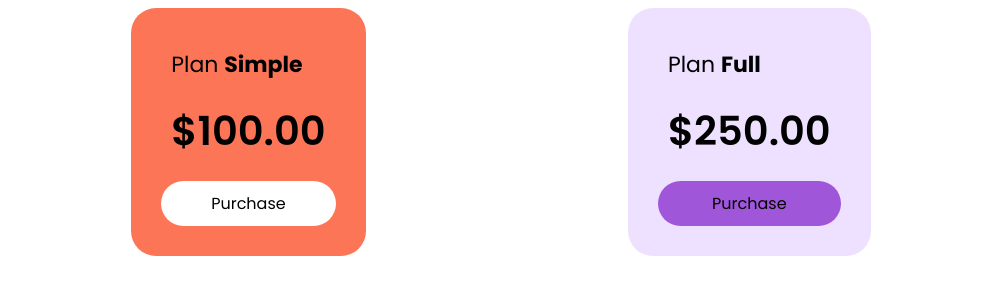
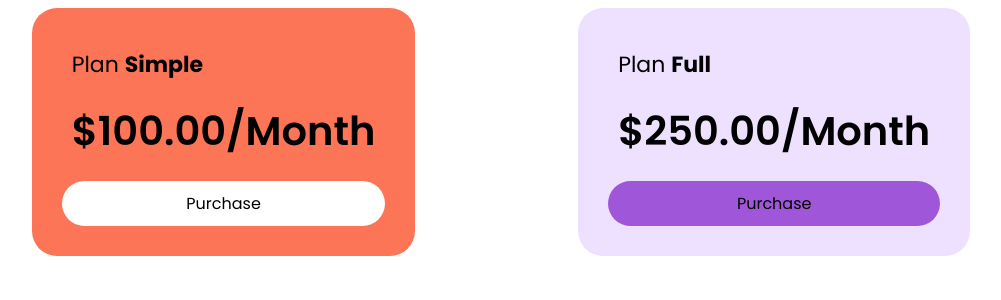
Before and after one commit to gabrielnavas/angular-udemy-felipe-freitas, an Angular app in the folder section-3/card-example-project/: page / in a window 1280 px wide. Shown: the top 300 px of the page, without its empty margins (139-1140 px from the left). Built offline with nearby package versions, Linux system fonts and the light colour scheme.

Commit message:
add a month text

```diff
--- a/section-3/card-example-project/src/app/card-purple/card-purple.component.html
+++ b/section-3/card-example-project/src/app/card-purple/card-purple.component.html
@@ -1,5 +1,5 @@
 <div class="card-purple">
   <div class="card-purple__plan card-purple__item">Plan <b>Full</b></div>
-  <div class="card-purple__price card-purple__item">$250.00</div>
+  <div class="card-purple__price card-purple__item">$250.00/Month</div>
   <div class="card-purple__button card-purple__item">Purchase</div>
 </div>
--- a/section-3/card-example-project/src/app/card/card.component.html
+++ b/section-3/card-example-project/src/app/card/card.component.html
@@ -1,5 +1,5 @@
 <div class="card">
   <div class="card__plan card__item">Plan <b>Simple</b></div>
-  <div class="card__price card__item">$100.00</div>
+  <div class="card__price card__item">$100.00/Month</div>
   <div class="card__button card__item">Purchase</div>
 </div>
```
